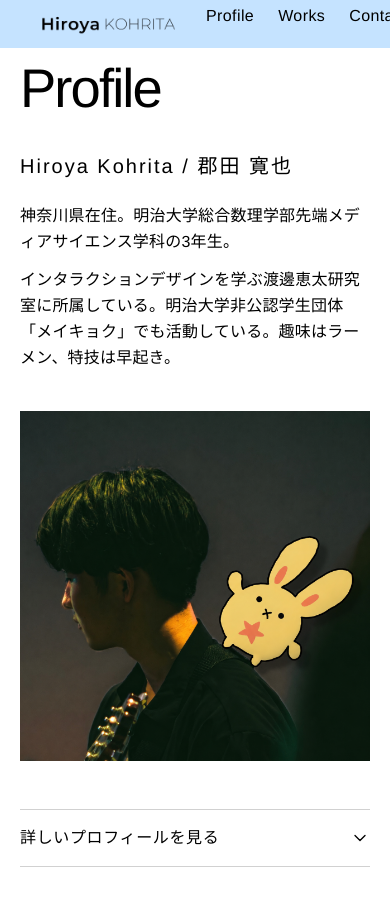
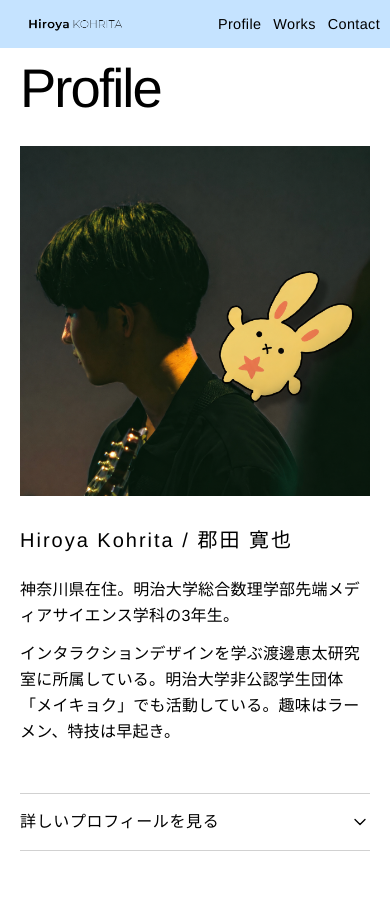
Before and after one commit to Hiroya220/portfolio, a Next.js app: page /profile in a window 390 px wide. Shown: the top 906 px of the page. Built offline with nearby package versions, Linux system fonts and the light colour scheme; no server answers.

Commit message:
Update for smartphone

```diff
--- a/src/app/profile/page.tsx
+++ b/src/app/profile/page.tsx
@@ -21,7 +21,7 @@ export default function ProfilePage() {
             {profileContent.title}
           </h1>
 
-          <div className="mt-10 grid items-start gap-10 lg:grid-cols-[1fr_400px] lg:gap-16">
+          <div className="mt-8 grid items-start gap-8 sm:mt-10 lg:grid-cols-[1fr_400px] lg:gap-16">
             <div>
               <p className="text-xl leading-tight tracking-[0.1em] sm:text-2xl">{profileContent.nameLine}</p>
               <div className="mt-6 grid max-w-2xl gap-3 text-base leading-relaxed sm:text-lg">
@@ -37,7 +37,7 @@ export default function ProfilePage() {
               width={800}
               height={800}
               priority
-              className="aspect-square w-full rounded-md"
+              className="order-first aspect-square w-full rounded-md lg:order-none"
               imageClassName="object-cover"
               fallbackLabel="public/images/宣材写真.png を置くと写真が表示されます"
             />
--- a/src/components/layout/site-header.tsx
+++ b/src/components/layout/site-header.tsx
@@ -15,11 +15,11 @@ export function SiteHeader() {
   const pathname = usePathname();
 
   return (
-    <header className="sticky top-0 z-50 h-12 bg-sky-panel text-black sm:h-14">
-      <div className="flex h-full items-center justify-between px-3 sm:px-5">
-        <Logo priority imageClassName="w-[190px] sm:w-[238px]" />
-        <nav aria-label="Primary navigation">
-          <ul className="flex items-center gap-5 text-base leading-none sm:gap-7 sm:text-lg">
+    <header className="sticky top-0 z-50 h-12 overflow-x-clip bg-sky-panel text-black sm:h-14">
+      <div className="flex h-full items-center justify-between gap-2 px-2 sm:px-5">
+        <Logo priority imageClassName="w-[clamp(7.4rem,34vw,8.4rem)] sm:w-[238px]" />
+        <nav aria-label="Primary navigation" className="min-w-0 shrink-0">
+          <ul className="flex items-center gap-2 text-[clamp(0.88rem,3.7vw,1rem)] leading-none sm:gap-7 sm:text-lg">
             {primaryNavigation.map((link) => {
               const active = isActive(pathname, link.href);
 
@@ -29,7 +29,7 @@ export function SiteHeader() {
                     href={link.href}
                     aria-current={active ? "page" : undefined}
                     className={cn(
-                      "header-nav-link rounded-sm px-1 py-2 transition-colors duration-300 hover:text-white focus-visible:outline focus-visible:outline-2 focus-visible:outline-offset-4 focus-visible:outline-black",
+                      "header-nav-link rounded-sm px-0.5 py-2 transition-colors duration-300 hover:text-white focus-visible:outline focus-visible:outline-2 focus-visible:outline-offset-4 focus-visible:outline-black sm:px-1",
                       active ? "text-white" : "text-black",
                     )}
                   >
```
